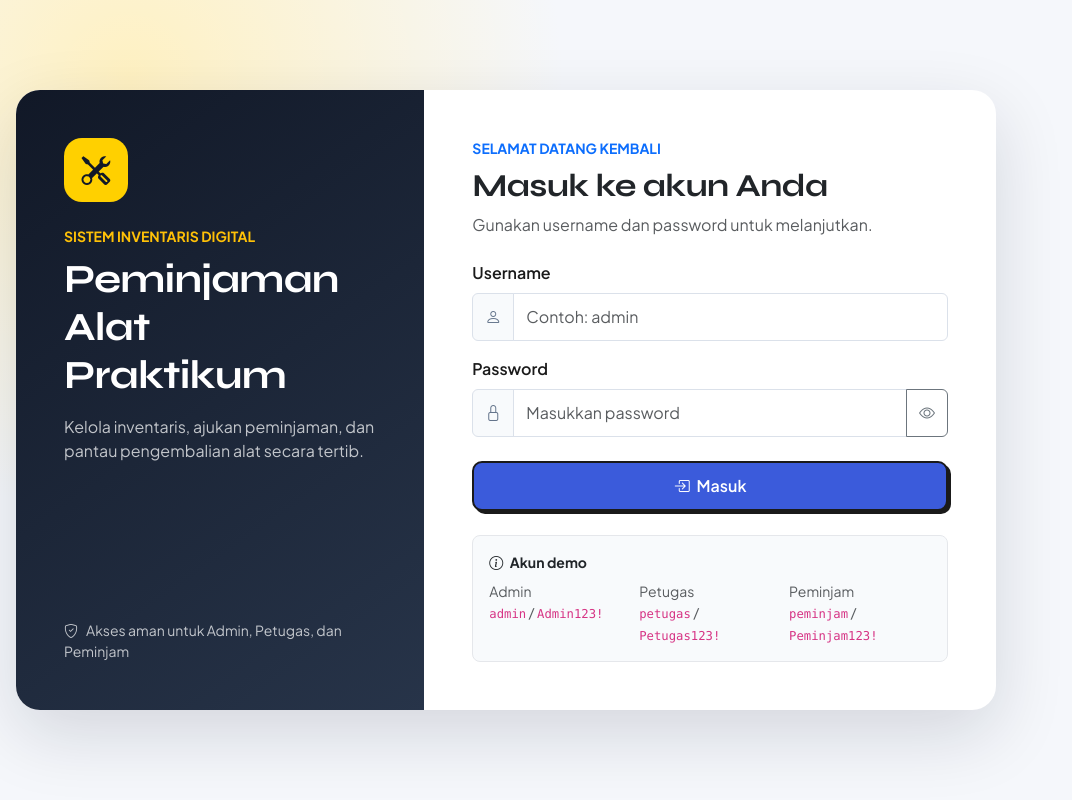
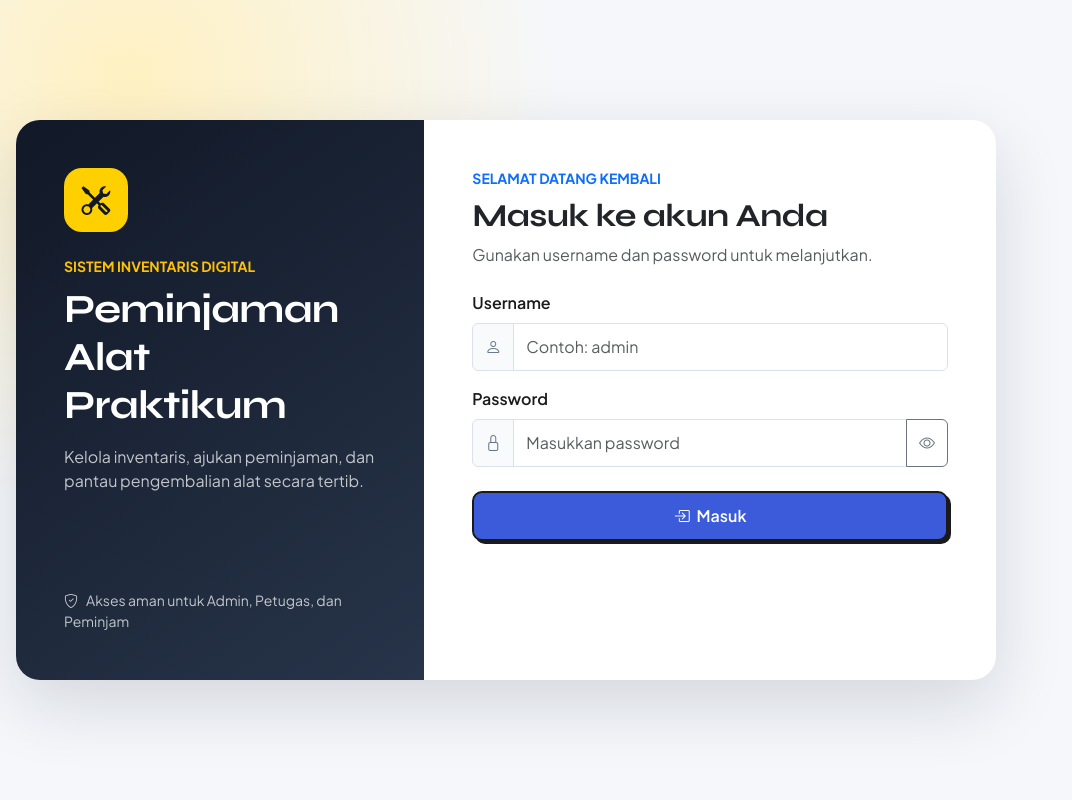
Before and after one commit to nndz865/aplikasi-peminjaman, a PHP site: page /aplikasi-peminjaman/public/index.php?route=login in a window 1280 px wide. Shown: the whole page, without its empty margins (0-1072 px from the left). Run offline with PHP 8.4, Linux system fonts and the light colour scheme.

Commit message:
fix: hide demo credentials from login screen

```diff
--- a/views/auth/login.php
+++ b/views/auth/login.php
@@ -60,7 +60,7 @@ $config = include __DIR__ . '/../../config/app.php';
                 <button type="submit" class="btn btn-primary w-100 py-2 fw-semibold"><i class="bi bi-box-arrow-in-right me-1"></i> Masuk</button>
             </form>
 
-            <div class="demo-account mt-4 p-3 rounded-3 small">
+            <div class="demo-account mt-4 p-3 rounded-3 small d-none">
                 <p class="fw-bold mb-2 text-dark"><i class="bi bi-info-circle me-1"></i> Akun demo</p>
                 <div class="row g-2 text-muted">
                     <div class="col-sm-4">Admin<br><code>admin</code> / <code>Admin123!</code></div>
```
